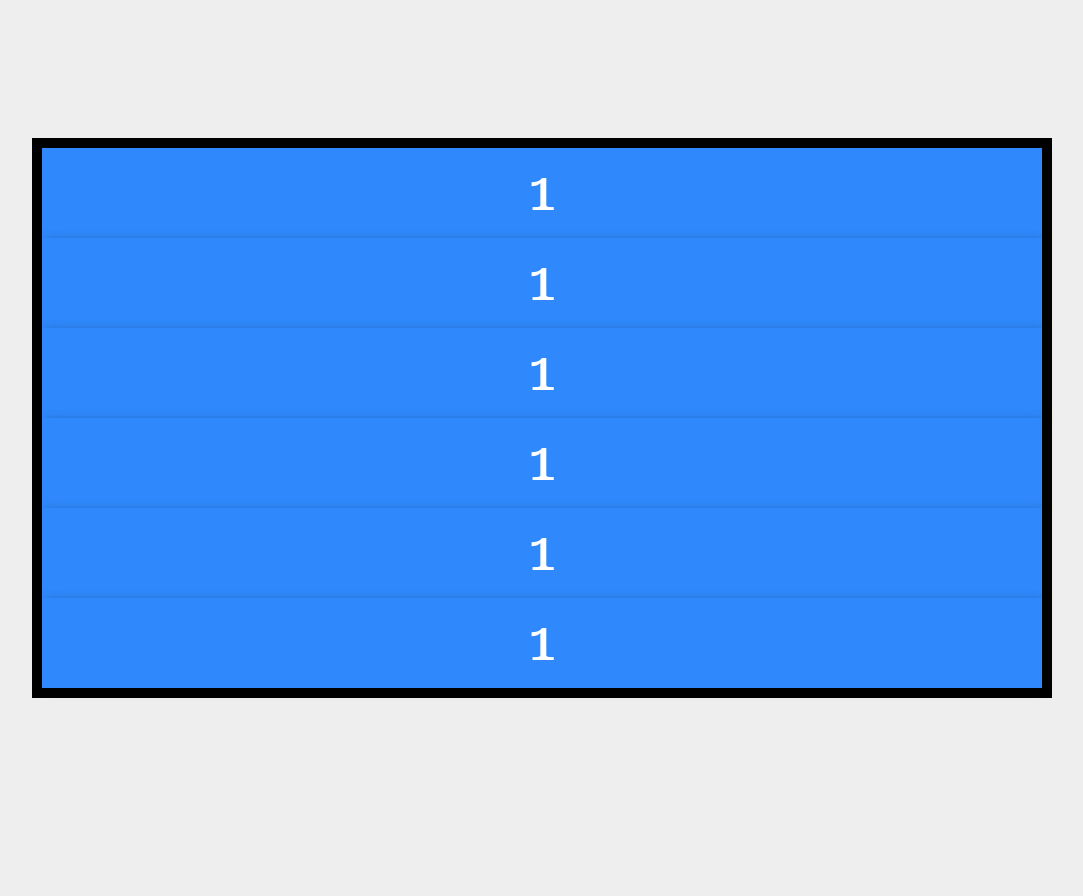
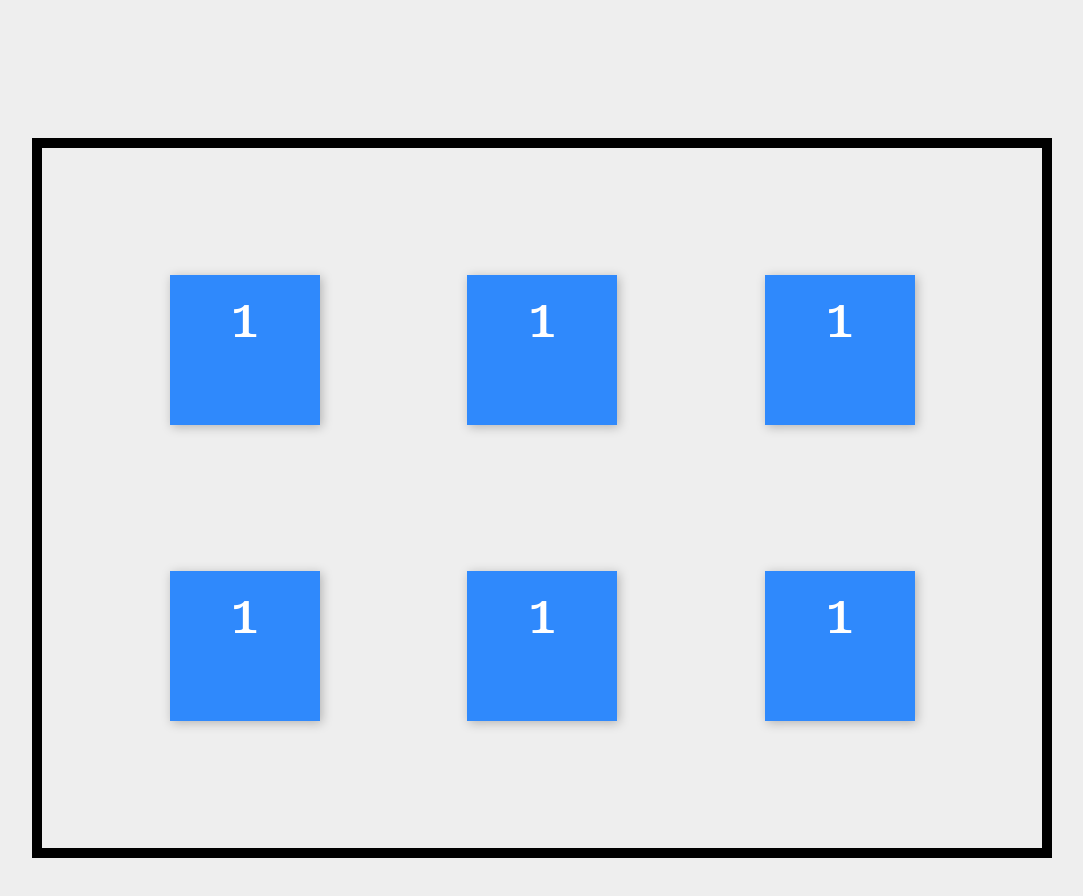
Before and after one commit to Bandu19/Curso_CSS_GRID, a website built with webpack: page src/index.html in a window 1280 px wide. Shown: the part 840-1736 px from the top of the page, without its empty margins (98-1181 px from the left). Before the commit the page ends 1698 px from the top, so only its background shows below. Built offline with nearby package versions, Linux system fonts and the light colour scheme.

Commit message:
CSS GRID  'Repasando Alineación de Tracks'

```diff
--- a/src/css/alineacion_tracks.css
+++ b/src/css/alineacion_tracks.css
@@ -15,3 +15,19 @@
 
   align-content: space-evenly;
 }
+
+.content2 {
+  display: grid;
+  gap: 20px;
+  height: 700px;
+  grid-template-columns: repeat(3, 150px);
+  grid-template-rows: repeat(2, 150px);
+
+  /*Alineamiento Horizontalmente*/
+
+  justify-content: space-evenly;
+
+  /*Alineamiento Verticalmente*/
+
+  align-content: space-evenly;
+}
--- a/src/index.html
+++ b/src/index.html
@@ -18,7 +18,7 @@
 
   <body>
     <div class="header">
-      <p>CSS Grid - Alalineacion de Tracks</p>
+      <p>CSS Grid - Alineación de Tracks</p>
     </div>
 
     <div class="content">
@@ -26,7 +26,7 @@
       <div>2</div>
       <div>3</div>
       <div>4</div>
-      <div class="item">5</div>
+      <div>5</div>
       <div>6</div>
       <div>7</div>
       <div>8</div>
@@ -34,12 +34,12 @@
     </div>
 
     <div class="content2">
-      <div class="imagen">1</div>
-      <div class="item2">1</div>
       <div>1</div>
       <div>1</div>
       <div>1</div>
-      <div class="item3">1</div>
+      <div>1</div>
+      <div>1</div>
+      <div>1</div>
     </div>
   </body>
 </html>
```
